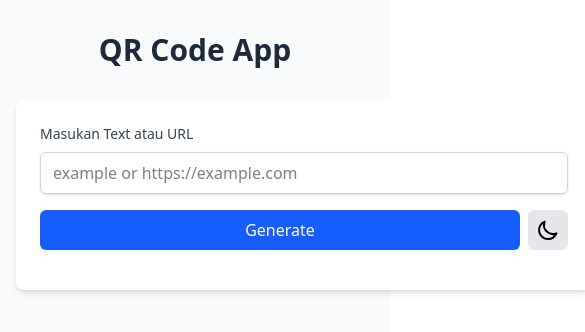
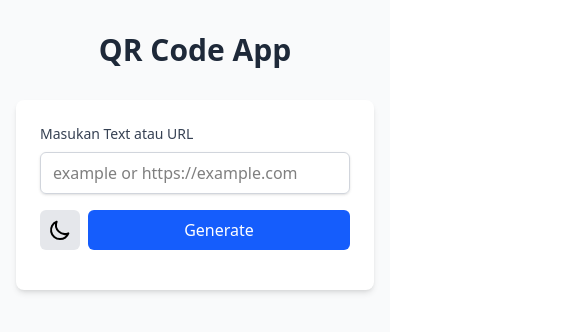
Before and after one commit to machfudn/qr-code-app, a React (Vite) app: page / in a window 390 px wide. Shown: the top 332 px of the page, 585 px wide, since content can reach past the window. Built offline with nearby package versions, Linux system fonts and the light colour scheme.

Commit message:
fix display mobile dan desktop

```diff
--- a/src/view/Home/page.tsx
+++ b/src/view/Home/page.tsx
@@ -121,7 +121,7 @@ const QRCodeGenerator = () => {
   };
 
   return (
-    <div className='max-w-xl w-xl mx-auto bg-white dark:bg-gray-800 rounded-lg shadow-md p-6'>
+    <div className='max-w-xl mx-auto bg-white dark:bg-gray-800 rounded-lg shadow-md p-6'>
       <div className='mb-4'>
         <label htmlFor='qr-input' className='block text-sm font-medium text-gray-700 dark:text-gray-300 mb-2'>
           Masukan Text atau URL
@@ -136,10 +136,8 @@ const QRCodeGenerator = () => {
         />
       </div>
 
-      <div className='flex flex-wrap gap-2 mb-4'>
-        <button onClick={generateQRCode} className='flex-1 bg-blue-600 hover:bg-blue-700 text-white py-2 px-4 rounded-md transition-colors'>
-          Generate
-        </button>
+      <div className='flex flex-col md:flex-row flex-wrap gap-2 mb-4'>
+        <div className='flex flex-wrap gap-2'>
           <button
             onClick={toggleDarkMode}
             className='p-2 rounded-md bg-gray-200 dark:bg-gray-700 text-gray-700 dark:text-gray-200 hover:bg-gray-300 dark:hover:bg-gray-600 transition-colors'
@@ -165,6 +163,10 @@ const QRCodeGenerator = () => {
               </svg>
             )}
           </button>
+          <button onClick={generateQRCode} className='flex-1 bg-blue-600 hover:bg-blue-700 text-white py-2 px-4 rounded-md transition-colors'>
+            Generate
+          </button>
+        </div>
 
         {qrCode && (
           <>
```
Lines whose indentation alone changed are shown as unchanged.
